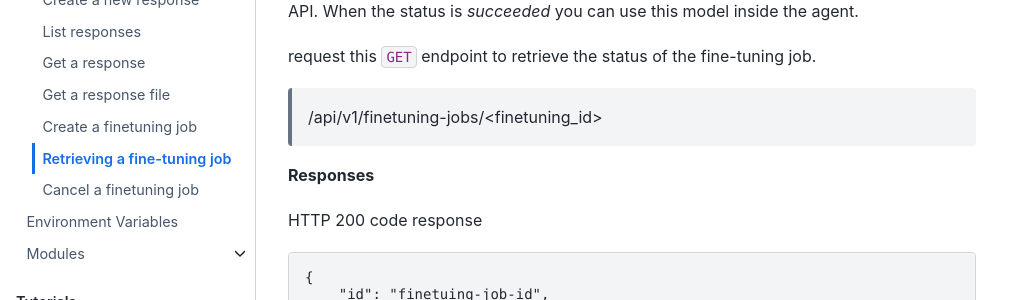
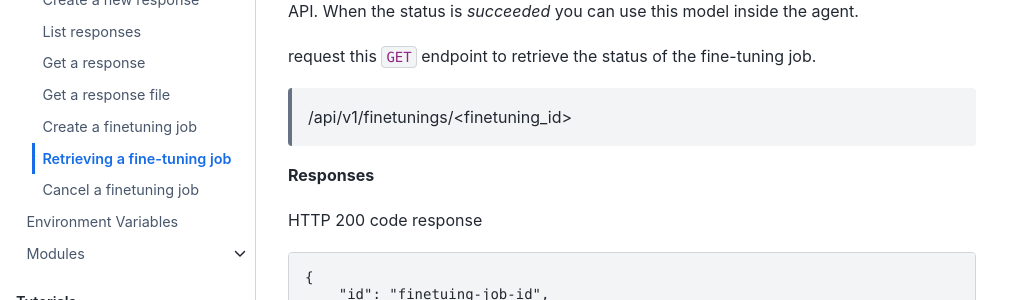
Before and after one commit to Dataherald/dataherald, a Sphinx documentation site: the page built from docs/api.get_finetuning.rst, in a window 1280 px wide and 900 px high. Shown: the part 163-463 px from the top of the window, without its empty margins (0-1031 px from the left). Built offline with Sphinx 7.4.7 and the Sphinx Book theme 1.1.4, drawn with Linux system fonts in a browser that asks for light colours.

Commit message:
DH-5033/update the docs

```diff
--- a/docs/api.cancel_finetuning.rst
+++ b/docs/api.cancel_finetuning.rst
@@ -5,7 +5,7 @@ This endpoint allows you to cancel a finetuning job, which will stop the trainin
 
 request this ``POST`` endpoint to cancel a finetuning job.
 
-    /api/v1/finetuning-jobs/<finetuning_id>/cancel
+    /api/v1/finetunings/<finetuning_id>/cancel
 
 **Request body**
 
--- a/docs/api.get_finetuning.rst
+++ b/docs/api.get_finetuning.rst
@@ -5,7 +5,7 @@ After creating a fine-tuning job, you can retrive the status of the job by calli
 
 request this ``GET`` endpoint to retrieve the status of the fine-tuning job.
 
-    /api/v1/finetuning-jobs/<finetuning_id>
+    /api/v1/finetunings/<finetuning_id>
 
 **Responses**
 
```
